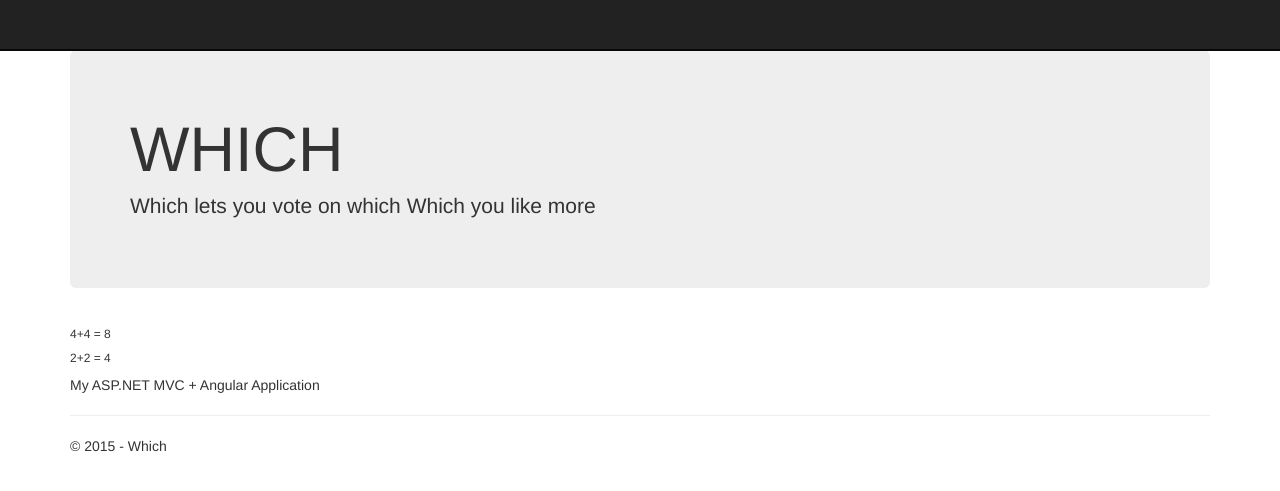
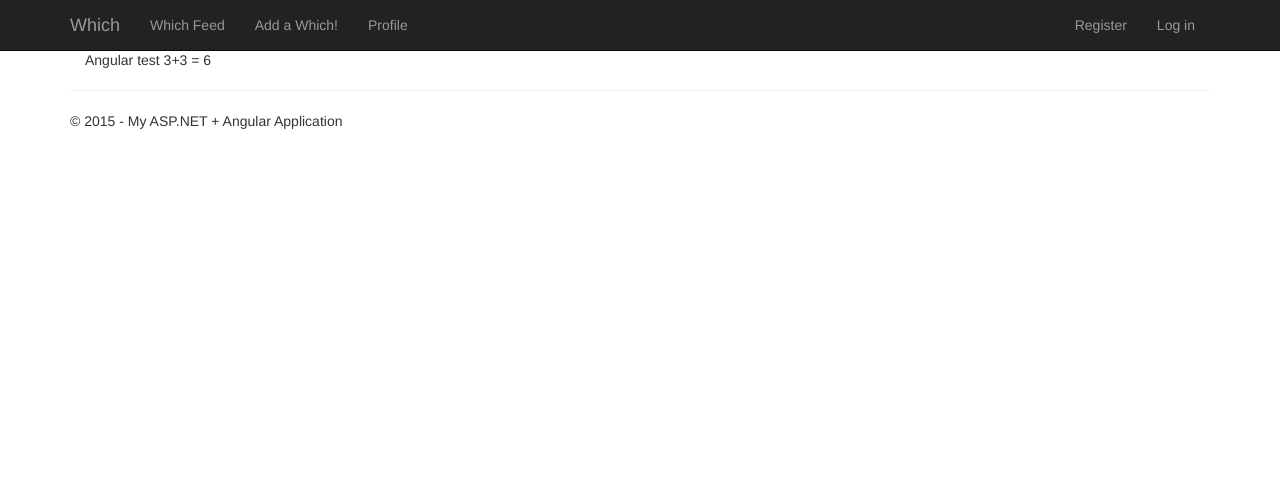
Before and after one commit to LeonM234/WhichCap, an ASP.NET MVC app: template WhichCap/Views/Home/Index.cshtml in a window 1280 px wide. Shown: the top 491 px of the page. Run offline with ASP.NET Core 8 and stand-ins for ASP.NET MVC 5, Linux system fonts and the light colour scheme; the template is opened without the code that fills it, so the values that code supplies are empty; the project's own start-up code is not run, and a stand-in starts its controllers and pages; some libraries are stand-ins or nearby versions.

```diff
--- a/WhichCap/Controllers/FeedController.cs
+++ b/WhichCap/Controllers/FeedController.cs
@@ -23,7 +23,7 @@ namespace WhichCap.Controllers
         }
 
         // GET: api/feed
-        [Route("api/feed")]
+        [Route("api/feed/profile")]
         public IEnumerable<Which> GetById()
         {
             string userId = User.Identity.GetUserId();
--- a/WhichCap/Views/Home/Index.cshtml
+++ b/WhichCap/Views/Home/Index.cshtml
@@ -1,52 +1,8 @@
-<!DOCTYPE html>
-<html ng-app="whichApp">
-<head>
-    <meta charset="utf-8" />
-    <meta name="viewport" content="width=device-width" />
-    <title>WHICH</title>
-    <script src="../../Scripts/angular.js"></script>
-    <script src="../../Scripts/angular-route.js"></script>
-    <script src="../../Scripts/angular-resource.min.js"></script>
-    <script src="../../Scripts/which-module.js"></script>
-    <script src="../../Scripts/Feed/feed-repository.js"></script>
-    <script src="../../Scripts/Feed/feed-controller.js"></script>
-    <script src="../../Scripts/Feed/add-controller.js"></script>
-    <link href="../../Content/bootstrap.min.css" rel="stylesheet" />
-</head>
-<body>
-    <div class="navbar navbar-inverse navbar-fixed-top">
-        <div class="container">
-            <div class="navbar-header">
-                <button type="button" class="navbar-toggle" data-toggle="collapse" data-target=".navbar-collapse">
-                    <span class="icon-bar"></span>
-                    <span class="icon-bar"></span>
-                    <span class="icon-bar"></span>
-                </button>
-            </div>
-            <div class="navbar-collapse collapse">
-                <ul class="nav navbar-nav">
-                </ul>
-            </div>
-        </div>
-    </div>
-    <div class="jumbotron">
-        <h1>WHICH</h1>
-        <p class="lead">Which lets you vote on which Which you like more</p>
-    </div>
-    <div class="row">
-        <div class="col-md-4">
-            <h6>4+4 = {{4+4}}</h6>
-            <h6>2+2 = {{2+2}}</h6>
-        </div>
-    </div>
-    <div class="container">
-        <div ng-view></div>
-    </div>
-    <footer>
-        <p>My ASP.NET MVC + Angular Application</p>
-    </footer>
-    <script src="../../Scripts/jquery-1.10.2.min.js"></script>
-    <script src="../../Scripts/bootstrap.min.js"></script>
-</body>
+@{
+    ViewBag.Title = "Home";
+}
+<div class="container" ng-app="whichApp">
+    <div ng-view></div>
 
-</html>
+    <div>Angular test 3+3 = {{3+3}}</div>
+</div>
--- a/WhichCap/Views/Shared/_Layout.cshtml
+++ b/WhichCap/Views/Shared/_Layout.cshtml
@@ -3,7 +3,7 @@
 <head>
     <meta charset="utf-8" />
     <meta name="viewport" content="width=device-width, initial-scale=1.0">
-    <title>@ViewBag.Title - Which ___?</title>
+    <title>@ViewBag.Title Which ___?</title>
     @Styles.Render("~/Content/css")
     @Scripts.Render("~/bundles/modernizr")
 
@@ -21,11 +21,10 @@
             </div>
             <div class="navbar-collapse collapse">
                 <ul class="nav navbar-nav">
-                    <li>@Html.ActionLink("Home", "Index", "Home")</li>
+                    @*<li>@Html.ActionLink("Home", "Index", "Home")</li>*@
                     <li><a href="/#/Feed">Which Feed</a></li>
                     <li><a href="/#/AddWhich">Add a Which!</a></li>
                     <li><a href="/#/Profile">Profile</a></li>
-                    <li><a href="/#/Login">Login</a></li>
                 </ul>
                 @Html.Partial("_LoginPartial")
             </div>
@@ -35,7 +34,7 @@
         @RenderBody()
         <hr />
         <footer>
-            <p>&copy; @DateTime.Now.Year - Which</p>
+            <p>&copy; @DateTime.Now.Year - My ASP.NET + Angular Application</p>
         </footer>
     </div>
 
@@ -44,9 +43,10 @@
     <script src="~/Scripts/angular.js"></script>
     <script src="~/Scripts/angular-route.js"></script>
     <script src="~/Scripts/angular-resource.min.js"></script>
-    <script src="~/Scripts/Feed/feed-controller.js"></script>
-    <script src="~/Scripts/Feed/add-controller.js"></script>
-    <script src="~/Scripts/Feed/feed-repository.js"></script>
+    <script src="~/Scripts/app/which-module.js"></script>
+    <script src="~/Scripts/app/feed-repository.js"></script>
+    <script src="~/Scripts/app/feed-controller.js"></script>
+    <script src="~/Scripts/app/add-controller.js"></script>
     @RenderSection("scripts", required: false)
 </body>
 </html>
```
